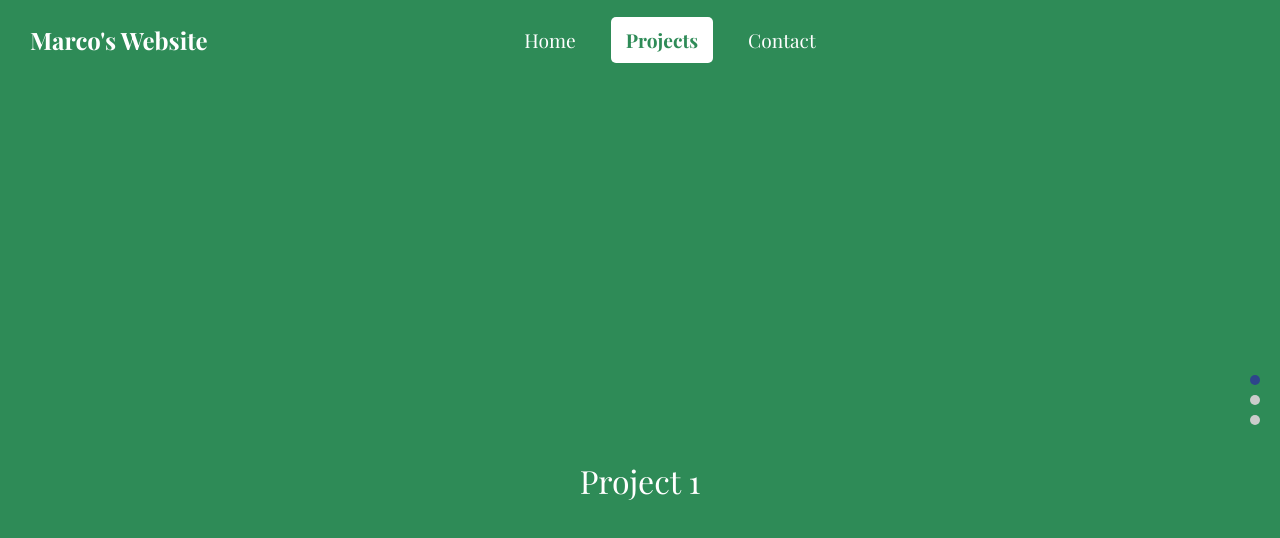
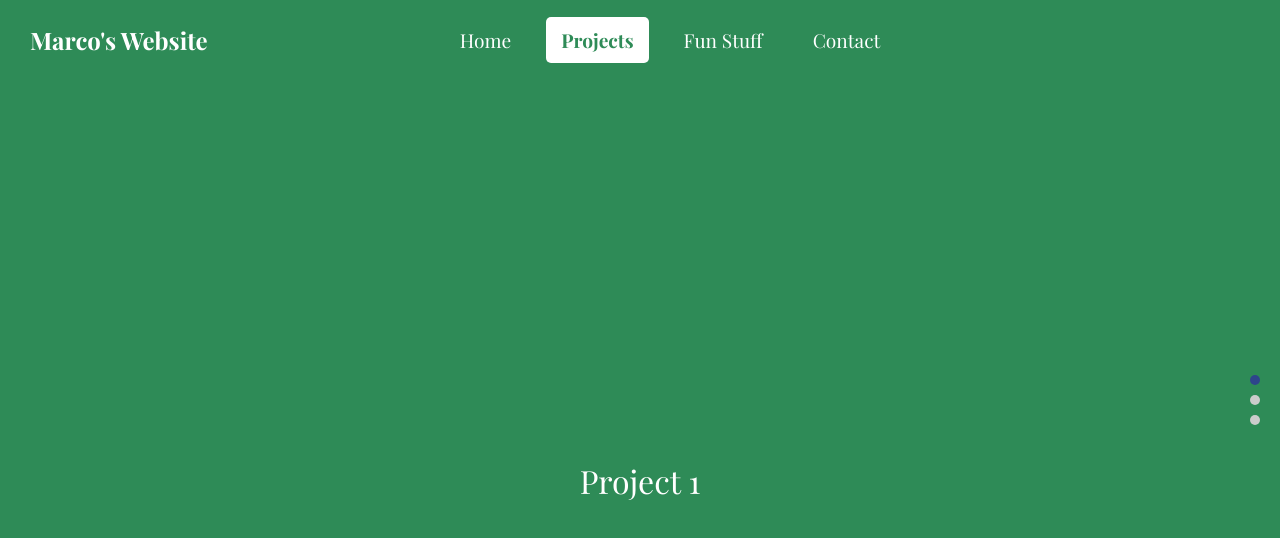
Before and after one commit to marcogracie/marcogracie.github.io, a React (Vite) app in the folder personal-site/: page /projects in a window 1280 px wide. Shown: the top 538 px of the page. Built offline with nearby package versions, Linux system fonts and the light colour scheme; a web font is replaced by a local one.

Commit message:
feat(1): Skeleton built out more.

```diff
--- a/personal-site/src/components/header/index.tsx
+++ b/personal-site/src/components/header/index.tsx
@@ -30,6 +30,15 @@ const Header = () => {
           Projects
         </NavLink>
         <NavLink
+          to="/fun"
+          id="fun-page"
+          className={({ isActive }) =>
+            `menu_button ${isActive ? "menu_selected" : ""}`
+          }
+        >
+          Fun Stuff
+        </NavLink>
+        <NavLink
           to="/contact"
           id="contact-page"
           className={({ isActive }) =>
--- a/personal-site/src/components/website.tsx
+++ b/personal-site/src/components/website.tsx
@@ -3,6 +3,7 @@ import { Routes, Route, Navigate } from "react-router-dom";
 import Layout from "./layout";
 import LandingPage from "./main/landingPage";
 import ProjectPage from "./main/projectPage";
+//import ContactPage from "./main/contactPage";
 
 /**
  * Represents the main component of the site.
```
Also changed, not shown: personal-site/src/components/main/contactPage/index.css (added), personal-site/src/components/main/contactPage/index.tsx (added), personal-site/src/components/main/funPage/index.css (added), personal-site/src/components/main/funPage/index.tsx (added).
